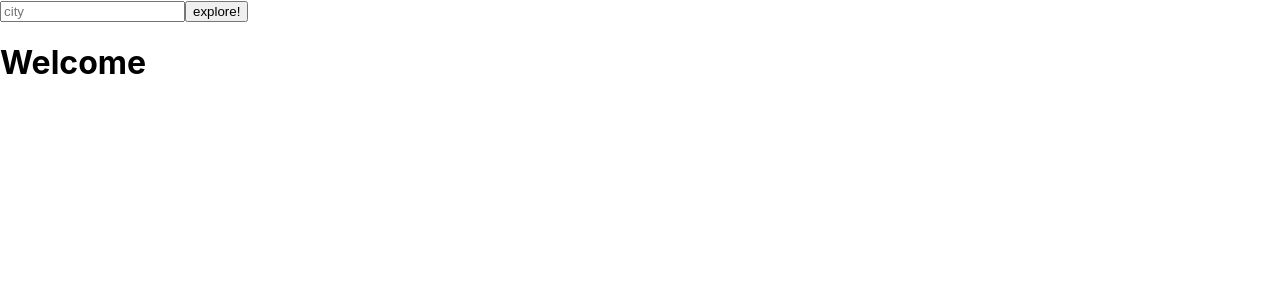
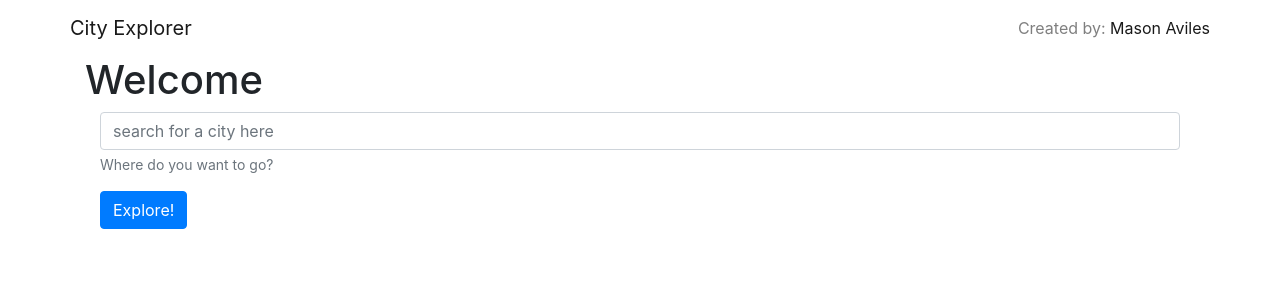
Before and after one commit to masonaviles/city-explorer, a React (Create React App) app: page / in a window 1280 px wide. Shown: the top 300 px of the page. Built offline with nearby package versions, Linux system fonts and the light colour scheme.

Commit message:
add boostrap

```diff
--- a/src/App.js
+++ b/src/App.js
@@ -1,5 +1,6 @@
 import React from 'react';
 import axios from 'axios';
+import { Navbar, Form, Button, Container, Card } from 'react-bootstrap'
 
 class App extends React.Component{
   constructor(props){
@@ -36,20 +37,53 @@ class App extends React.Component{
     console.log('state', this.state)
     return(
       <>
-        <form onSubmit={this.getLocationInfo} >
-          <input onChange={(e) => this.setState({ searchQuery: e.target.value })}  placeholder="city"/>
-          <button type="submit">explore!</button>
-        </form>
+        <Navbar>
+          <Container>
+            <Navbar.Brand href="#home">City Explorer</Navbar.Brand>
+            <Navbar.Toggle />
+            <Navbar.Collapse className="justify-content-end">
+              <Navbar.Text>
+                Created by: <a href="#login">Mason Aviles</a>
+              </Navbar.Text>
+            </Navbar.Collapse>
+          </Container>
+        </Navbar>
+        <Container>
           <h1>Welcome</h1>
-
+          <Container>
+            <Form onSubmit={this.getLocationInfo} >
+              <Form.Group controlId="">
+                <Form.Control type="text" placeholder="search for a city here" onChange={(e) => this.setState({ searchQuery: e.target.value })} />
+                <Form.Text className="text-muted">
+                  Where do you want to go?
+                </Form.Text>
+              </Form.Group>
+              <Button variant="primary" type="submit">
+                Explore!
+              </Button>
+            </Form>
+          </Container>
           {this.state.displayResults &&
             <>
-            <h2>{this.state.location.display_name}</h2>
+              {/* <h2>{this.state.location.display_name}</h2>
               <p>Longitude: {this.state.long}</p>
               <p>Latitude: {this.state.lati}</p>
-            <img src={this.state.imgSrc} />
+              <img src={this.state.imgSrc} /> */}
+              <Container>
+                <Card className="mt-4">
+                  <Card.Header as="h5">{this.state.location.display_name}</Card.Header>
+                  <Card.Body>
+                    <Card.Text>
+                      <p>Longitude: {this.state.long}</p>
+                      <p>Latitude: {this.state.lati}</p>
+                    </Card.Text>
+                  </Card.Body>
+                  <Card.Img variant="bottom" src={this.state.imgSrc} />
+                </Card>
+              </Container>
             </>
           }
+        </Container>
       </>
     )
   }
--- a/src/index.js
+++ b/src/index.js
@@ -1,5 +1,6 @@
 import React from 'react';
 import ReactDOM from 'react-dom';
+import 'bootstrap/dist/css/bootstrap.min.css';
 import './index.css';
 import App from './App';
 
```
Lines whose indentation alone changed are shown as unchanged.
